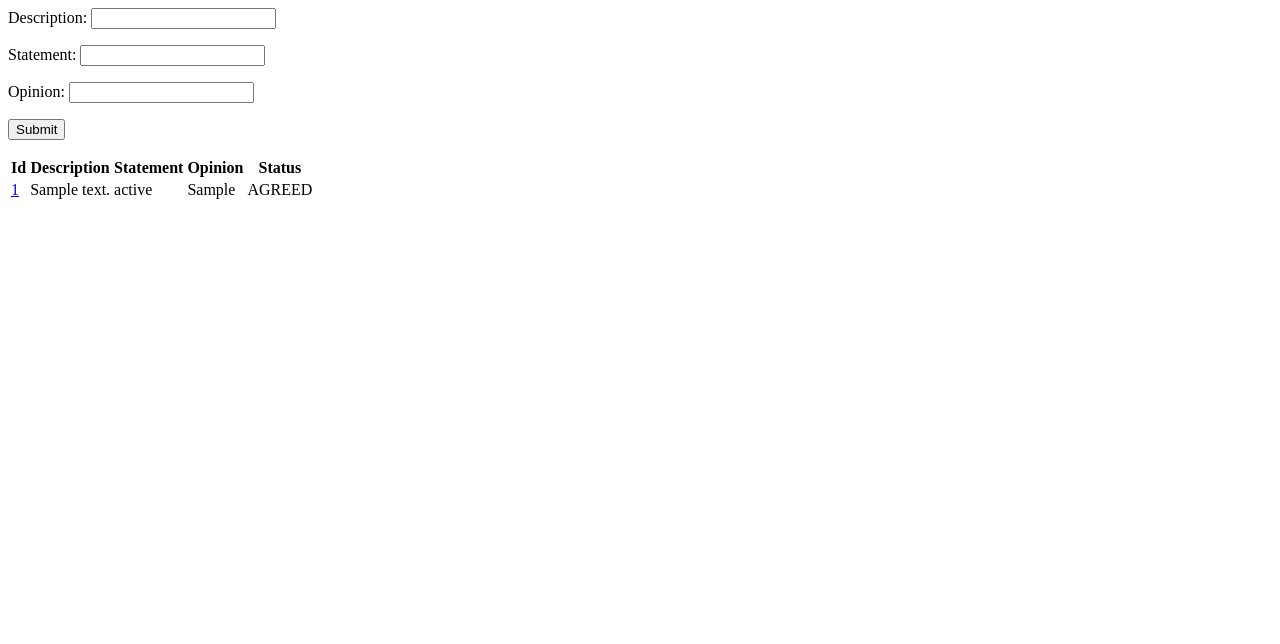
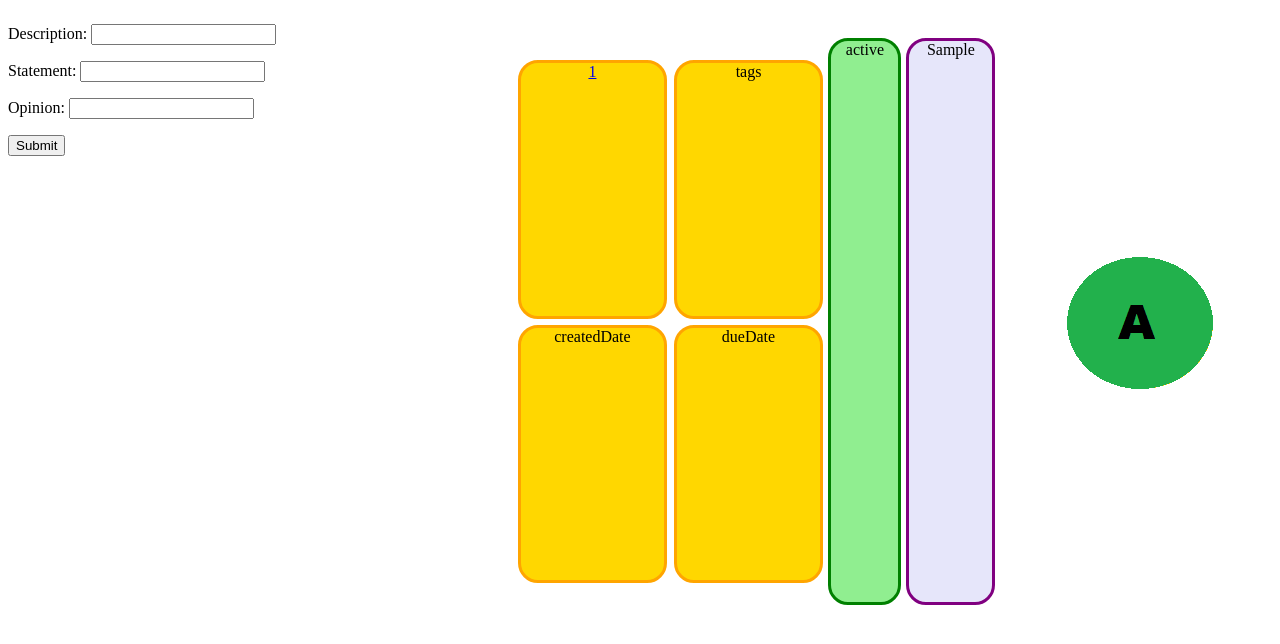
Before and after one commit to owensx/decision, a Django app: page / in a window 1280 px wide. Shown: the top 644 px of the page. Run offline with Django 3.2, Linux system fonts and the light colour scheme; tables that the repository leaves empty hold one stand-in row (values such as "Sample post"); some libraries are stand-ins or nearby versions.

Commit message:
revamping table

```diff
--- /dev/null
+++ b/src/decision/site/static/decision.css
@@ -0,0 +1,52 @@
+#inputFormDiv {
+	width: 30%;
+	float: left;
+}
+
+#ideaTableDiv {
+	height: 80%;
+	width: 60%;
+  	margin-left: auto ;
+  	margin-right: auto ;
+	overflow-y: scroll;
+	float: right;
+}
+
+#ideaTable {
+	height: 100%;
+	width: 100%;
+	text-align: center;
+	border-collapse: separate;
+	border-spacing: .2em 2em;
+	border-radius:
+}
+
+#ideaTable tr {
+	height: 90px;
+	border-top: solid;
+}
+
+#ideaTable td div {
+	height: 100%;
+}
+
+#metaI div {
+	border:solid;
+	border-color: orange;
+	background-color: gold;
+	border-radius: 20px;
+}
+
+#statement {
+	border:solid;
+	border-color: green;
+	background-color: lightgreen;
+	border-radius: 20px;
+}
+
+#opinion {
+	border:solid;
+	border-color: purple;
+	background-color: lavender;
+	border-radius: 20px;
+}
--- a/src/decision/site/templates/master.html
+++ b/src/decision/site/templates/master.html
@@ -1,28 +1,49 @@
+<html>
+{% load static %}
+
+<head>
+<link rel="stylesheet" type="text/css" href="{% static "decision.css" %}">
+<script src="http://www.kryogenix.org/code/browser/sorttable/sorttable.js"></script>
+</head>
+
+<body>
+
+<div id="inputFormDiv">
 	<form enctype="multipart/form-data" action="/" method="post">
 	  	{% csrf_token %}
 	    {{ form.as_p }}
-
 	    <input type="submit" value="Submit">
 	</form>
+</div>
 
-
-<table>
-  <tr>
-    <th>Id</th>
-    <th>Description</th>
-    <th>Statement</th>
-    <th>Opinion</th>
-    <th>Status</th>
-  </tr>
-
+<div id="ideaTableDiv">
+	<table id="ideaTable">
+		<tbody>
 		{% for idea in ideas %}
   			<tr>
-    <td><a href="idea/{{idea.id}}">{{ idea.id }}</a></td>
-    <td>{{ idea.description }}</td>
-    <td>{{ idea.statement }}</td>
-    <td>{{ idea.opinion }}</td>
-    <td>{{ idea.status }}</td>
+				<td id="metaI";>
+					<div id="ideaId" style="height:45%; width:47%; float:left; margin-bottom:2%;"><a href="idea/{{idea.id}}">{{ idea.id }}</a></div>
+					<div id="tags" style="height:45%; width:47%; float:right; margin-bottom:2%;">tags</div>
+					<div id="dateCreated" style="height:45%; width:47%; float:left;">createdDate</div>
+					<div id="dateDue" style="height:45%; width:47%; float:right;">dueDate</div>
+				</td>
+				<td><div id="statement"> {{ idea.statement }} </div></td>
+				<td><div id="opinion"> {{ idea.opinion }} </div></td>
+
+				{% if idea.status == 'DISAGREE' %}
+					<td> <img src="{% static "imgs/disagree.png" %}"/></td>
+				{% elif idea.status == 'AGREED' %}
+					<td> <img src="{% static "imgs/agree.png" %}"/></td>
+				{% elif idea.status == 'COUNTER' %}
+					<td> <img src="{% static "imgs/counter.png" %}"/></td>
+				{% elif idea.status == 'PENDING' %}
+					<td> <img src="{% static "imgs/pending.png" %}"/></td>
+				{% endif %}
 		  	</tr>
   		{% endfor %}
+		</tbody>
+	</table>
+</div>
 
-</table>
+</body>
+</html>
```
Also changed, not shown: src/decision/site/static/imgs/agree.png (added), src/decision/site/static/imgs/counter.png (added), src/decision/site/static/imgs/disagree.png (added), src/decision/site/static/imgs/pending.png (added). Lines whose indentation alone changed are shown as unchanged.
